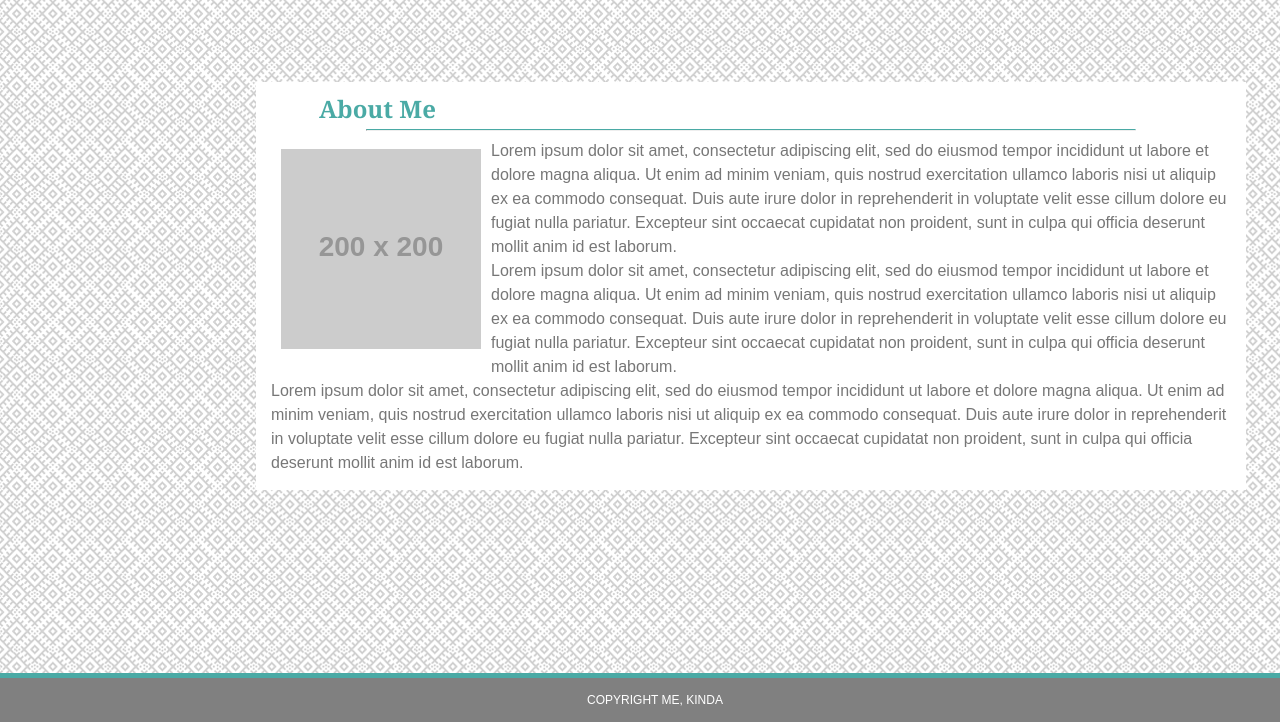
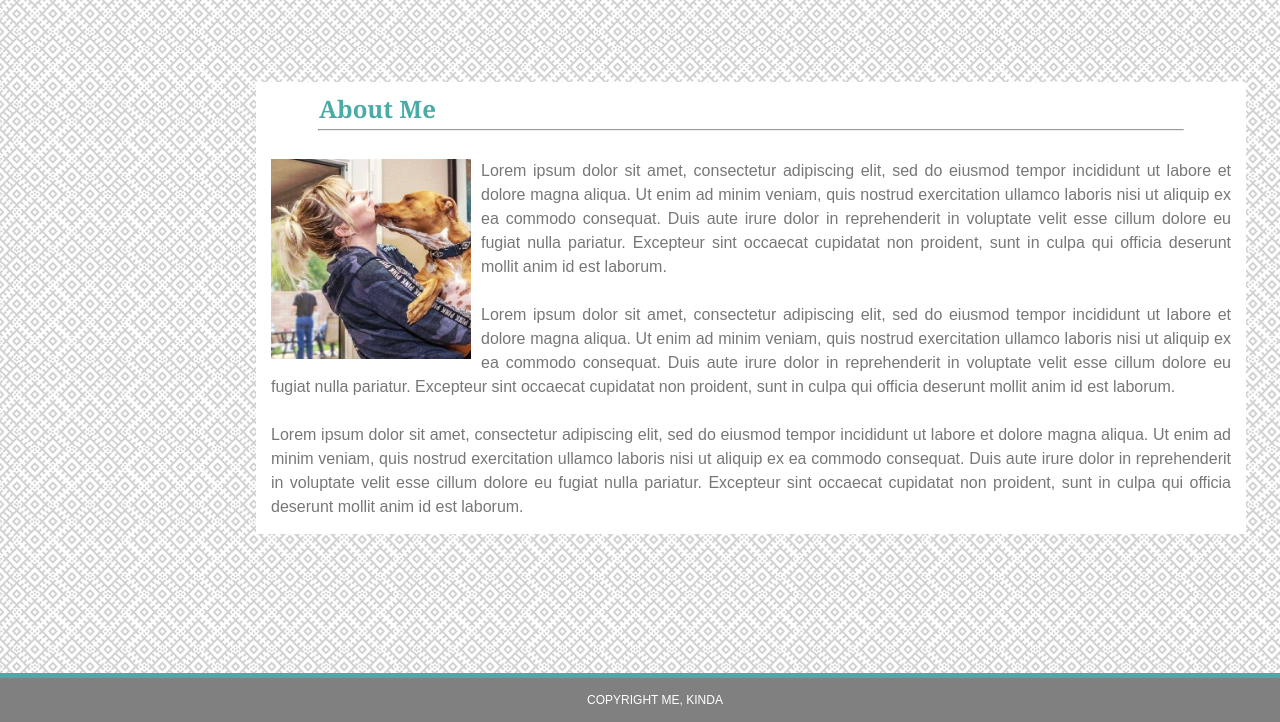
Before and after one commit to amyjosm/Basic-Portfolio, a plain HTML site: page index.html in a window 1280 px wide. Shown: the part 78-800 px from the top of the page. Drawn offline with Linux system fonts and the light colour scheme; placeholder pictures from the web are drawn by us.

Commit message:
added image updated css

```diff
--- a/assets/css/style.css
+++ b/assets/css/style.css
@@ -10,12 +10,15 @@ body {
     color: #777;
     font-family: Arial, Helvetica, sans-serif;
     margin: auto;
+    text-align: justify;
+    text-justify: inter-word;
+
 }
 
 /* IMAGE */
 #image {
     float: left;
-    padding: 10px;
+    margin-right: 10px;
 }
 
 /* NAME */
@@ -71,8 +74,8 @@ hr {
 
 .new1 {
     background-color: #fff;
-    border-top: 1px solid #4aaaa5;
-    width: 80%;
+    border-top: 1px solid rgb(red, green, rgb(97, 97, 97));
+    width: 90%;
 }
 
 /* BORDER FOR NAVI */
@@ -105,9 +108,18 @@ hr {
     top: 20%;
     padding: 15px;
     line-height: 150%;
+    word-wrap: normal;
 
 }
 
+/* PARAGRAPH */
+.para {
+    padding: 10px;
+    line-height: 150%;
+    word-wrap: normal;
+    text-align: justify;
+    text-justify: inter-word;
+}
 
 /* LINK DECO */
 a:link, a:visited {
--- a/index.html
+++ b/index.html
@@ -39,9 +39,9 @@
         <h2>About Me</h2>
 
         <hr class="new1">
+        <p class="para">
+        <div id="image"><img src="assets\images\stella_me.jpg" alt="my dog stella and i" width="200" height="200"></div>
 
-        <div id="image"><img src="https://via.placeholder.com/200" alt="placeholder"></div>
-        <p>
             Lorem ipsum dolor sit amet, consectetur adipiscing elit, sed do eiusmod tempor incididunt ut labore et
             dolore
             magna aliqua. Ut enim ad minim veniam, quis nostrud exercitation ullamco laboris nisi ut aliquip ex ea
@@ -50,8 +50,7 @@
             pariatur. Excepteur sint occaecat cupidatat non proident, sunt in culpa qui officia deserunt mollit anim id
             est
             laborum.
-        </p>
-        <p>
+       <br><br>
             Lorem ipsum dolor sit amet, consectetur adipiscing elit, sed do eiusmod tempor incididunt ut labore et
             dolore
             magna aliqua. Ut enim ad minim veniam, quis nostrud exercitation ullamco laboris nisi ut aliquip ex ea
@@ -59,9 +58,8 @@
             consequat. Duis aute irure dolor in reprehenderit in voluptate velit esse cillum dolore eu fugiat nulla
             pariatur. Excepteur sint occaecat cupidatat non proident, sunt in culpa qui officia deserunt mollit anim id
             est
-            laborum.</p>
-
-        <p>
+            laborum.
+<br><br>
             Lorem ipsum dolor sit amet, consectetur adipiscing elit, sed do eiusmod tempor incididunt ut labore et
             dolore
             magna aliqua. Ut enim ad minim veniam, quis nostrud exercitation ullamco laboris nisi ut aliquip ex ea
```
Also changed, not shown: portfolio.html (+2 -1 lines), assets/images/stella_me.jpg (added).
